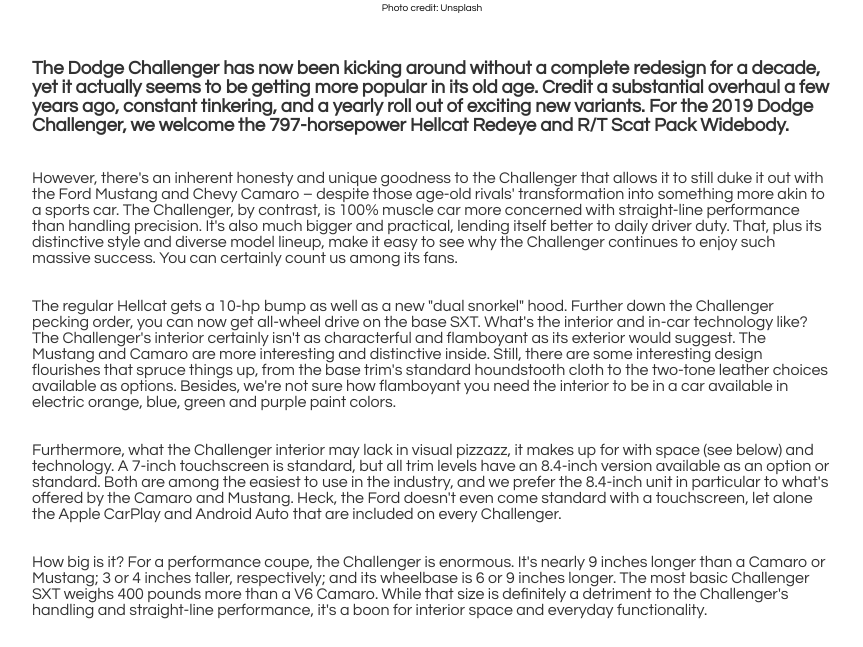
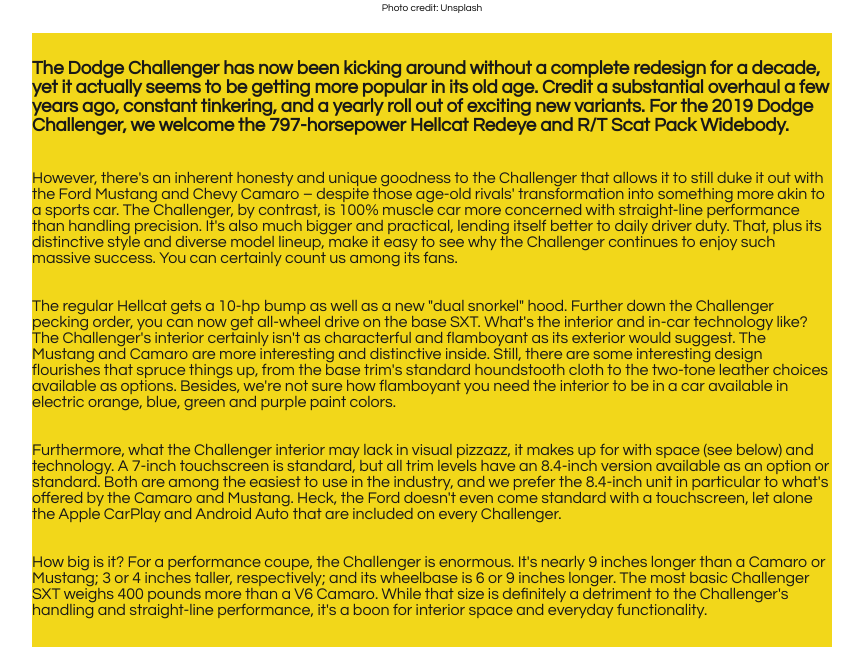
Before and after one commit to thisisyinka/personal-blog-website, a plain HTML site: page cars.html in a window 1280 px wide. Shown: the part 894-1541 px from the top of the page, without its empty margins (208-1071 px from the left). Drawn offline with Linux system fonts and the light colour scheme.

Commit message:
Colour contrast fixes (test 1)

```diff
--- a/css/main.css
+++ b/css/main.css
@@ -118,15 +118,15 @@
 }
 
 .content a:hover {
-    color: #F1D302;
+    color: #000;
 }
 
 .text-content {
     display: flex;
     justify-content: center;
     align-items: center;
-    background-color: #fff;
-    opacity: 0.8;
+    background-color: #F1D302;
+    opacity: 0.9;
     padding: 8px 0;
 }
 
```
